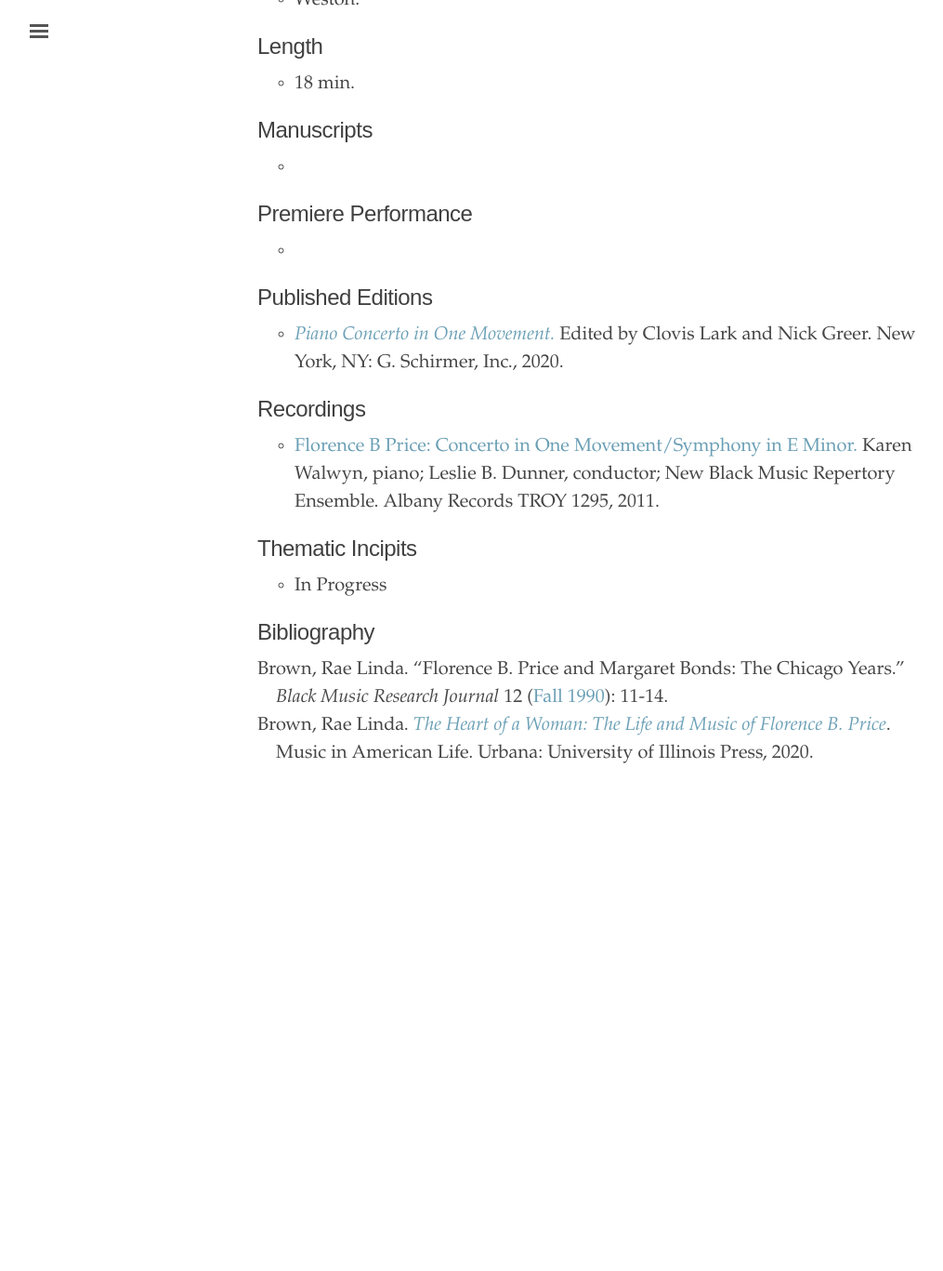
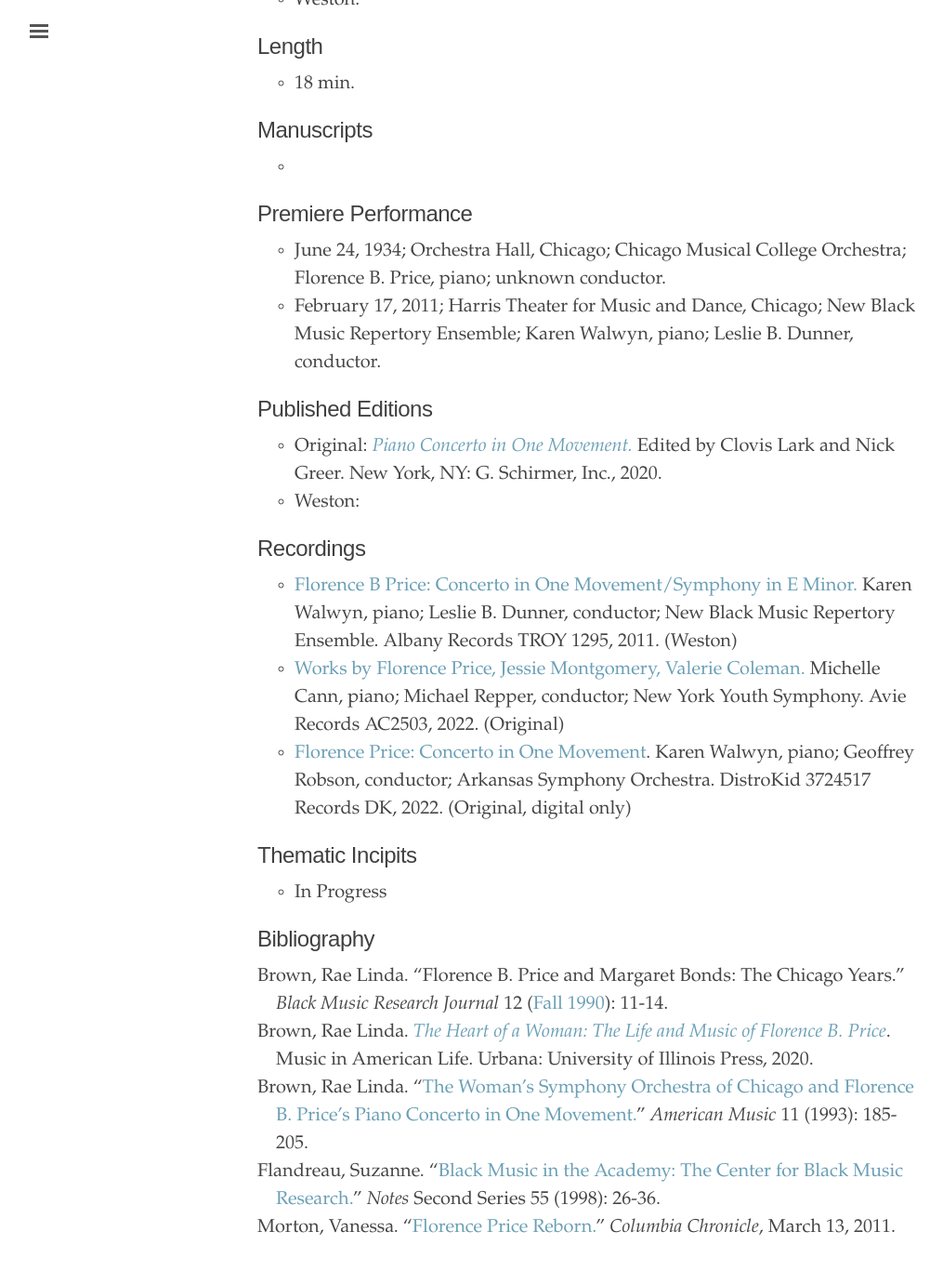
Before and after one commit to dwshadle/florence-price-catalog, a Jekyll site: the page built from _texts/price-piano_concerto_no1.md, in a window 1280 px wide and 1400 px high, scrolled down 517 px. Shown: the top 1367 px of the window at 93% size, without its empty margins (3-1018 px from the left). Built offline with Jekyll 4.4.1, drawn with Linux system fonts in a browser that asks for light colours; before the commit the page ends 1422 px from its top, so only the background shows below that; some of the changed text lies outside the part shown.

Commit message:
Update price-piano_concerto_no1.md

```diff
--- a/_texts/price-piano_concerto_no1.md
+++ b/_texts/price-piano_concerto_no1.md
@@ -25,13 +25,17 @@ permalink: /price-piano-concerto-no1/
 -
 
 ## Premiere Performance
--
+- June 24, 1934; Orchestra Hall, Chicago; Chicago Musical College Orchestra; Florence B. Price, piano; unknown conductor.
+- February 17, 2011; Harris Theater for Music and Dance, Chicago; New Black Music Repertory Ensemble; Karen Walwyn, piano; Leslie B. Dunner, conductor.
 
 ## Published Editions
-- <a href="https://www.wisemusicclassical.com/work/60868/Piano-Concerto-in-One-Movement-original-version/" target="_blank">*Piano Concerto in One Movement.*</a> Edited by Clovis Lark and Nick Greer. New York, NY: G. Schirmer, Inc., 2020.
+- Original: <a href="https://www.wisemusicclassical.com/work/60868/Piano-Concerto-in-One-Movement-original-version/" target="_blank">*Piano Concerto in One Movement.*</a> Edited by Clovis Lark and Nick Greer. New York, NY: G. Schirmer, Inc., 2020.
+- Weston:
 
 ## Recordings
-- <a href="https://www.albanyrecords.com/mm5/merchant.mvc?Screen=PROD&Product_Code=TROY1295" target="_blank">Florence B Price: Concerto in One Movement/Symphony in E Minor.</a> Karen Walwyn, piano; Leslie B. Dunner, conductor; New Black Music Repertory Ensemble. Albany Records TROY 1295, 2011.
+- <a href="https://www.albanyrecords.com/mm5/merchant.mvc?Screen=PROD&Product_Code=TROY1295" target="_blank">Florence B Price: Concerto in One Movement/Symphony in E Minor.</a> Karen Walwyn, piano; Leslie B. Dunner, conductor; New Black Music Repertory Ensemble. Albany Records TROY 1295, 2011. (Weston)
+- <a href="https://www.avie-records.com/releases/works-by-florence-price-valerie-coleman-jessie-montgomery/" target="_blank">Works by Florence Price, Jessie Montgomery, Valerie Coleman.</a> Michelle Cann, piano; Michael Repper, conductor; New York Youth Symphony. Avie Records AC2503, 2022. (Original)
+- <a href="https://www.amazon.com/dp/B09VLM8Q4F/ref=sr_1_2" target="_blank">Florence Price: Concerto in One Movement</a>. Karen Walwyn, piano; Geoffrey Robson, conductor; Arkansas Symphony Orchestra. DistroKid 3724517 Records DK, 2022. (Original, digital only)
 
 ## Thematic Incipits
 - In Progress
@@ -39,4 +43,7 @@ permalink: /price-piano-concerto-no1/
 ## Bibliography
 1. Brown, Rae Linda. "Florence B. Price and Margaret Bonds: The Chicago Years." *Black Music Research Journal* 12 (<a href="https://digitalcommons.colum.edu/cbmrnews/31/" target="_blank">Fall 1990</a>): 11-14.
 2. Brown, Rae Linda. <a href="https://www.worldcat.org/title/1122800180" target="_blank">*The Heart of a Woman: The Life and Music of Florence B. Price*</a>. Music in American Life. Urbana: University of Illinois Press, 2020.
+3. Brown, Rae Linda. "<a href="https://doi.org/10.2307/3052554" target="_blank">The Woman's Symphony Orchestra of Chicago and Florence B. Price's Piano Concerto in One Movement.</a>" *American Music* 11 (1993): 185-205.
+4. Flandreau, Suzanne. "<a href="https://doi.org/10.2307/900345" target="_blank">Black Music in the Academy: The Center for Black Music Research.</a>" *Notes* Second Series 55 (1998): 26-36.
+5. Morton, Vanessa. "<a href="https://columbiachronicle.com/0b41149d-8896-57bd-9211-bb890e440613" target="_blank">Florence Price Reborn.</a>" *Columbia Chronicle*, March 13, 2011.
 {:.bibliography}
```
Also changed, not shown: other parts of _texts/price-piano_concerto_no1.md (+1 -1 lines).
